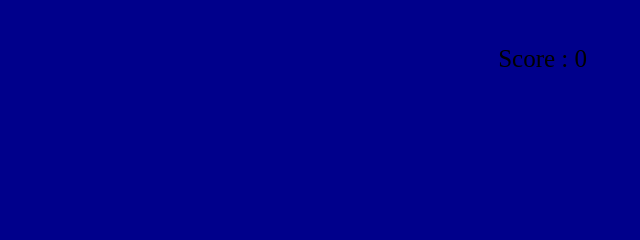
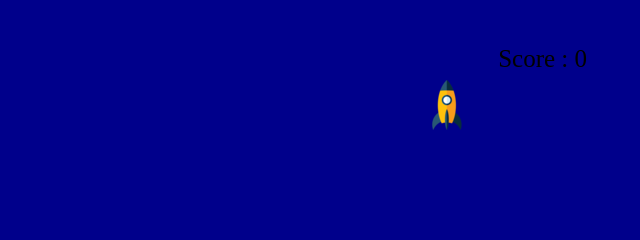
Before and after one commit to jaiakash/SpaceWar, a plain HTML site: page game.html in a window 1280 px wide. Shown: the top 240 px of the page, 640-1280 px from the left. Drawn offline with Linux system fonts and the light colour scheme.

Commit message:
Added enemy and radom respwan

```diff
--- a/game.css
+++ b/game.css
@@ -16,3 +16,7 @@ body {
 #Ship {
     position:absolute;
 }
+
+#Enemy {
+    position:absolute;
+}
--- a/game.html
+++ b/game.html
@@ -11,7 +11,11 @@
         <div id="score">Score : </div>
     </div>
     <div id="Ship">
-    <img src="ship.png">
+        <img src="ship.png">
+    </div>
+
+    <div id="Enemy">
+        <img src="ship.png">
     </div>
 
     <script src="game.js"></script>
--- a/game.js
+++ b/game.js
@@ -5,12 +5,14 @@ var ship_js = document.getElementById("Ship");
 ship_js.style.top = "75%";
 ship_js.style.left = "50%";
 
+var enemy_js = document.getElementById("Enemy");
+enemy_js.style.top = getRandomInt(10,50)+"%";
+enemy_js.style.left = getRandomInt(5,90)+"%";
+
 document.onkeydown = arrowKey;
 
 function arrowKey(e) {
-
     e = e || window.event;
-
     if (e.keyCode == '38') {    // up arrow
         ship_js.style.top = parseInt(ship_js.style.top)-1+"%";
     }
@@ -25,3 +27,12 @@ function arrowKey(e) {
     }
 
 }
+
+function getRandomInt(min,max) {
+    var temp = Math.floor(Math.random() * max);
+
+    if(temp>=min)
+        return temp;
+    else
+        return getRandomInt(min,max);
+}
```
